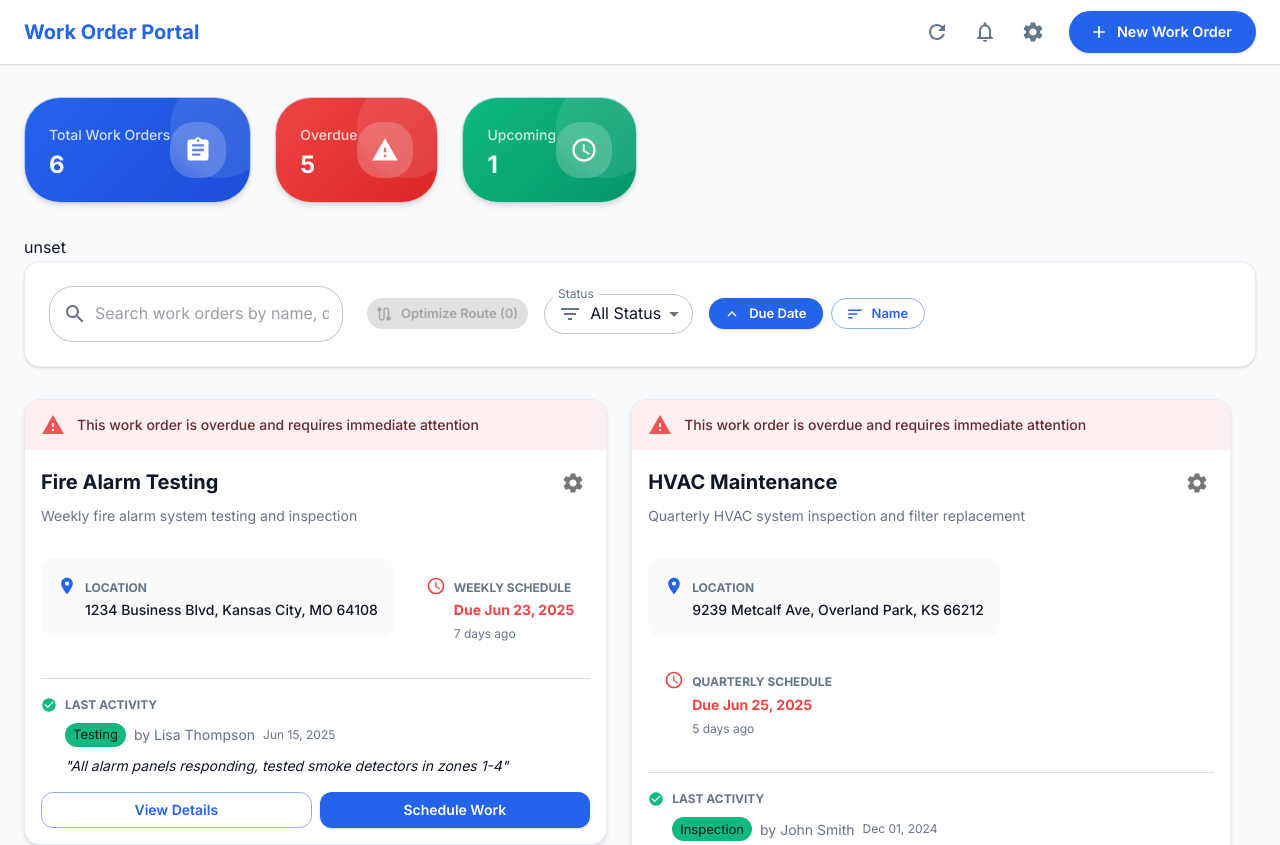
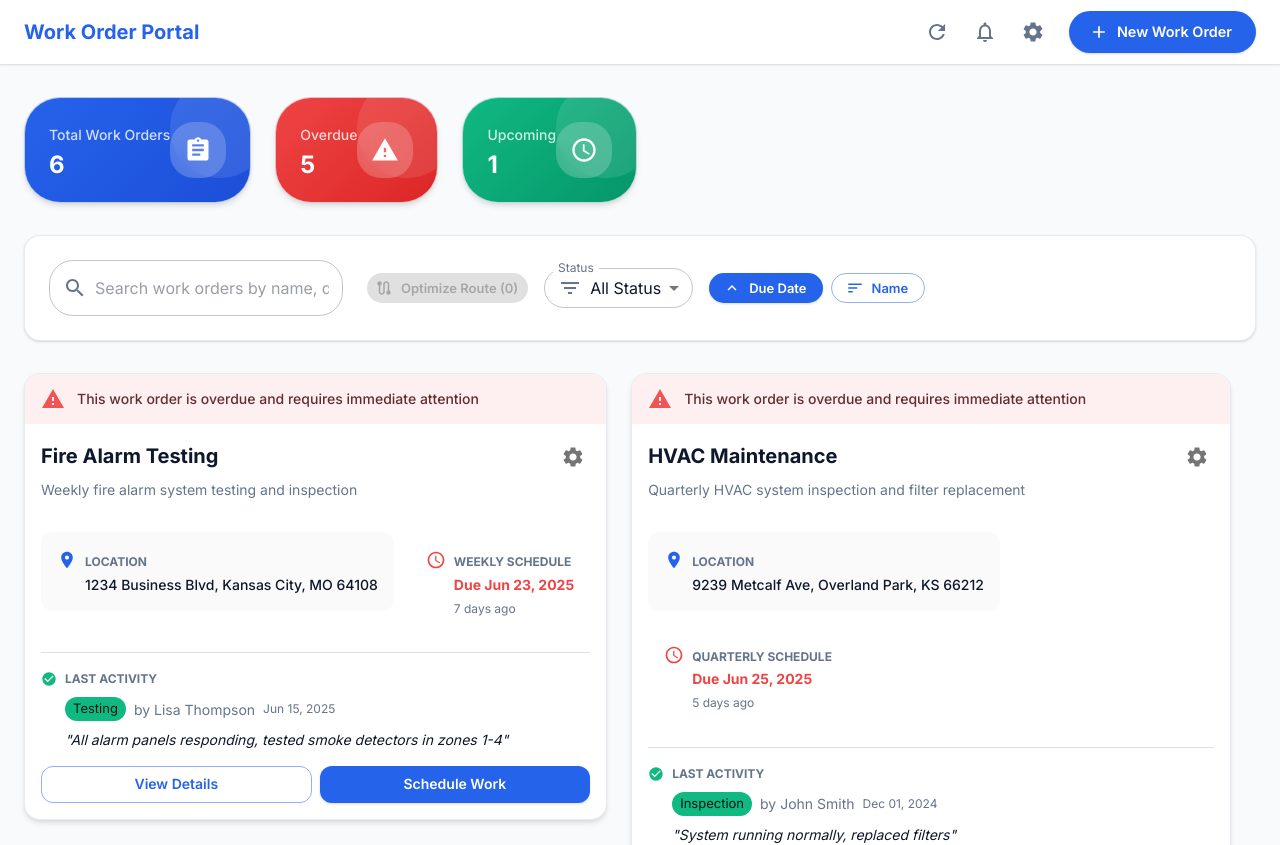
Before and after one commit to turnerturn/work-order-portal, a React (Vite) app: page / in a window 1280 px wide. Shown: the top 845 px of the page. Built offline with nearby package versions, Linux system fonts and the light colour scheme; no server answers.

Commit message:
Adds Github Actions

```diff
--- a/src/components/WorkOrderPortal.jsx
+++ b/src/components/WorkOrderPortal.jsx
@@ -98,6 +98,7 @@ const WorkOrderPortal = () => {
     console.log('Schedule work for:', workOrder.name);
   };
 
+
   const toggleSort = (field) => {
     if (sortBy === field) {
       setSortOrder(sortOrder === 'asc' ? 'desc' : 'asc');
@@ -130,7 +131,6 @@ const WorkOrderPortal = () => {
       </Box>
     );
   }
-const apiKey = process.env.GOOGLE_DIRECTIONS_API_KEY;
   return (
     <Box sx={{ minHeight: '100vh', bgcolor: 'background.default' }}>
       {/* Navigation Bar */}
@@ -148,7 +148,7 @@ const apiKey = process.env.GOOGLE_DIRECTIONS_API_KEY;
           overdueCount={overdueCount}
           upcomingCount={upcomingCount}
         />
-        {apiKey}
+
         {/* Search and Filter */}
         <SearchAndFilter
           searchTerm={searchTerm}
```
Also changed, not shown: 1 other file (tests, documents, lock files or other folders).
